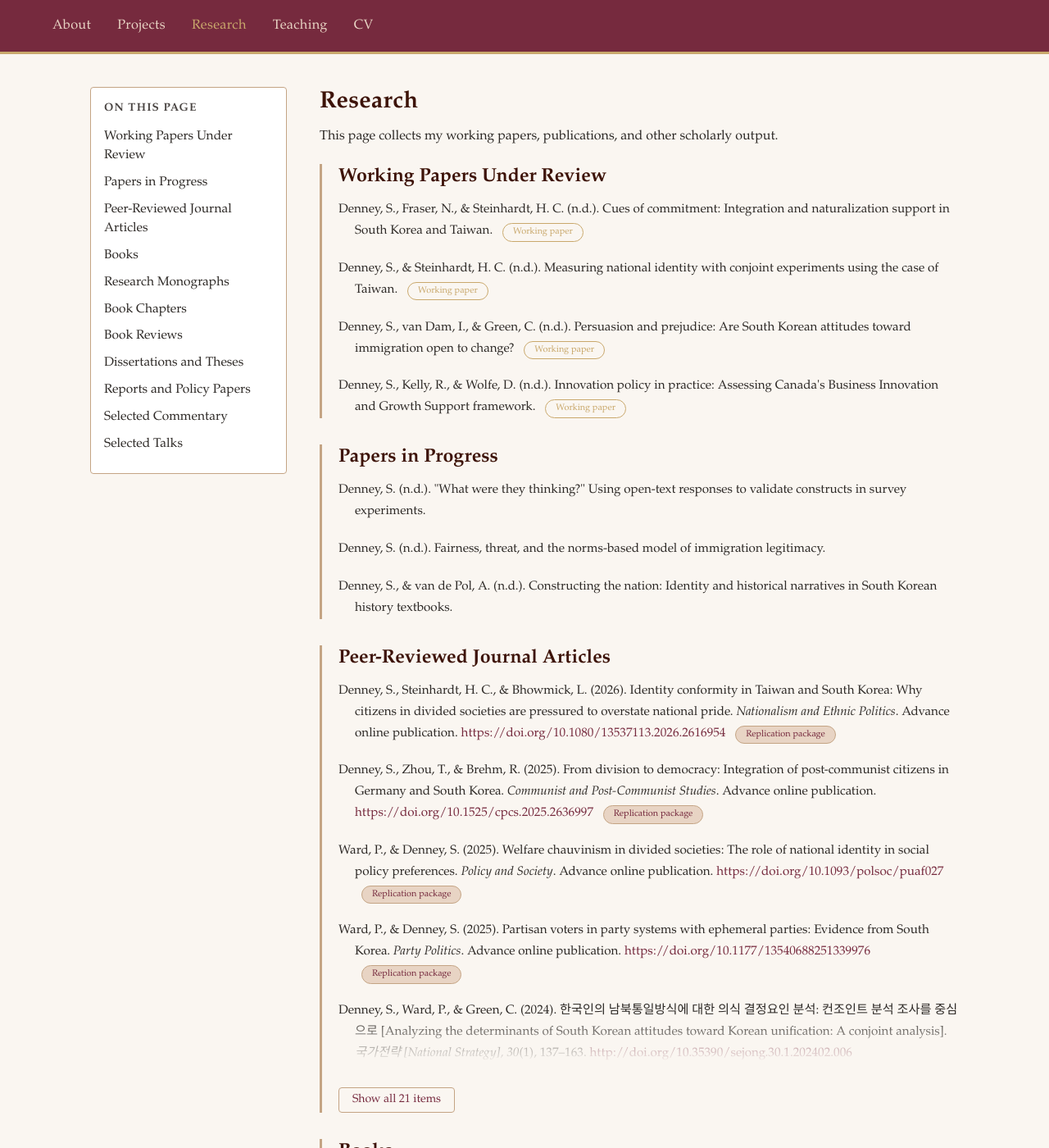
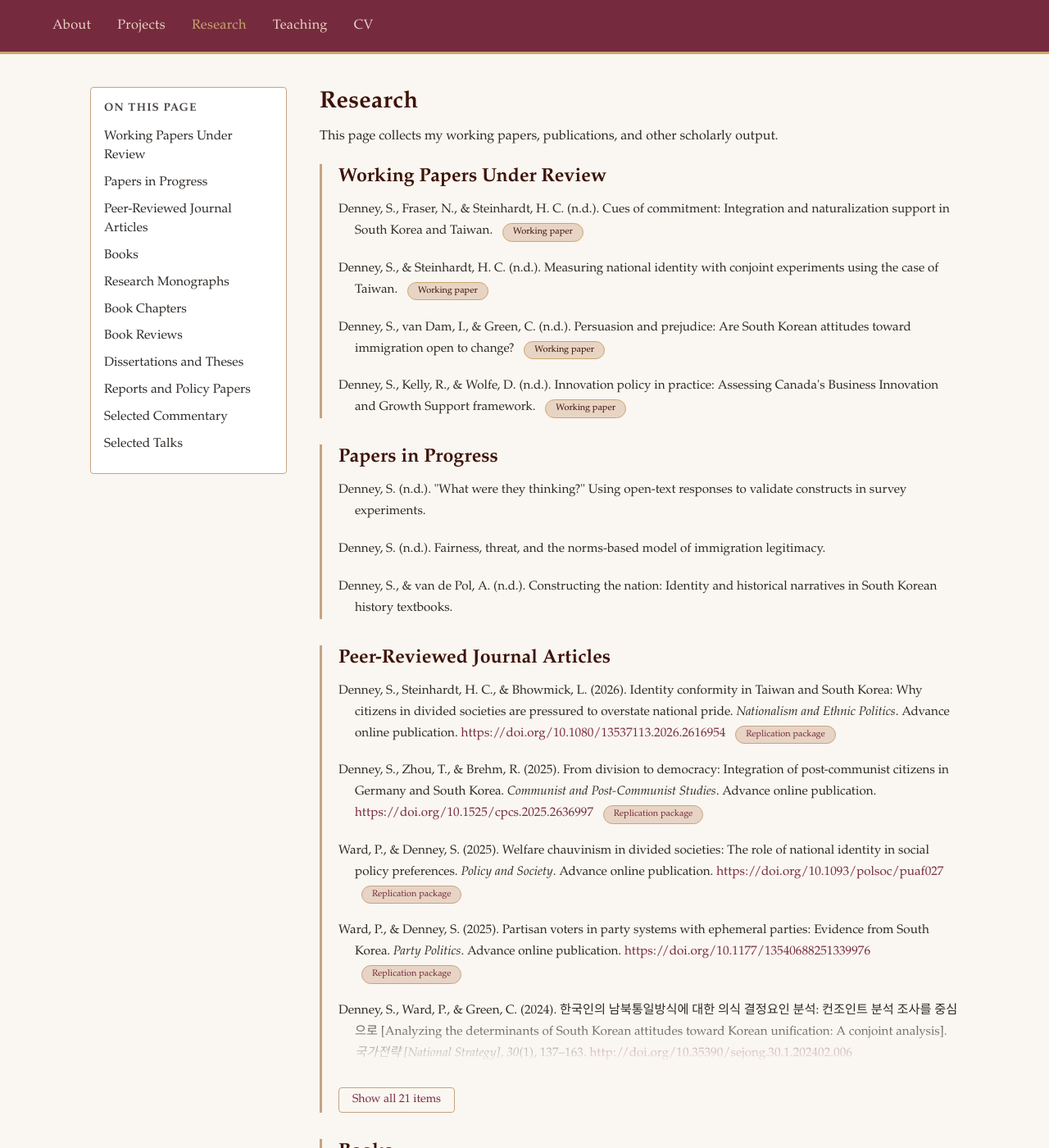
Before and after one commit to scdenney/scdenney.github.io, a Jekyll site: the page built from research.md, in a window 1280 px wide and 1400 px high. Shown: the whole window at 82% size. Built offline with Jekyll 4.4.1, drawn with Linux system fonts in a browser that asks for light colours.

Commit message:
Working paper badge: warm-tan fill with gold border, matching replication badge style

```diff
--- a/assets/css/style.css
+++ b/assets/css/style.css
@@ -376,8 +376,8 @@ hr {
   white-space: nowrap;
   text-indent: 0;
   text-align: center;
-  color: var(--muted-gold);
-  background-color: transparent;
+  color: var(--deep-plum);
+  background-color: var(--warm-tan);
   border: 1px solid var(--muted-gold);
   border-radius: 999px;
   text-decoration: none;
```
